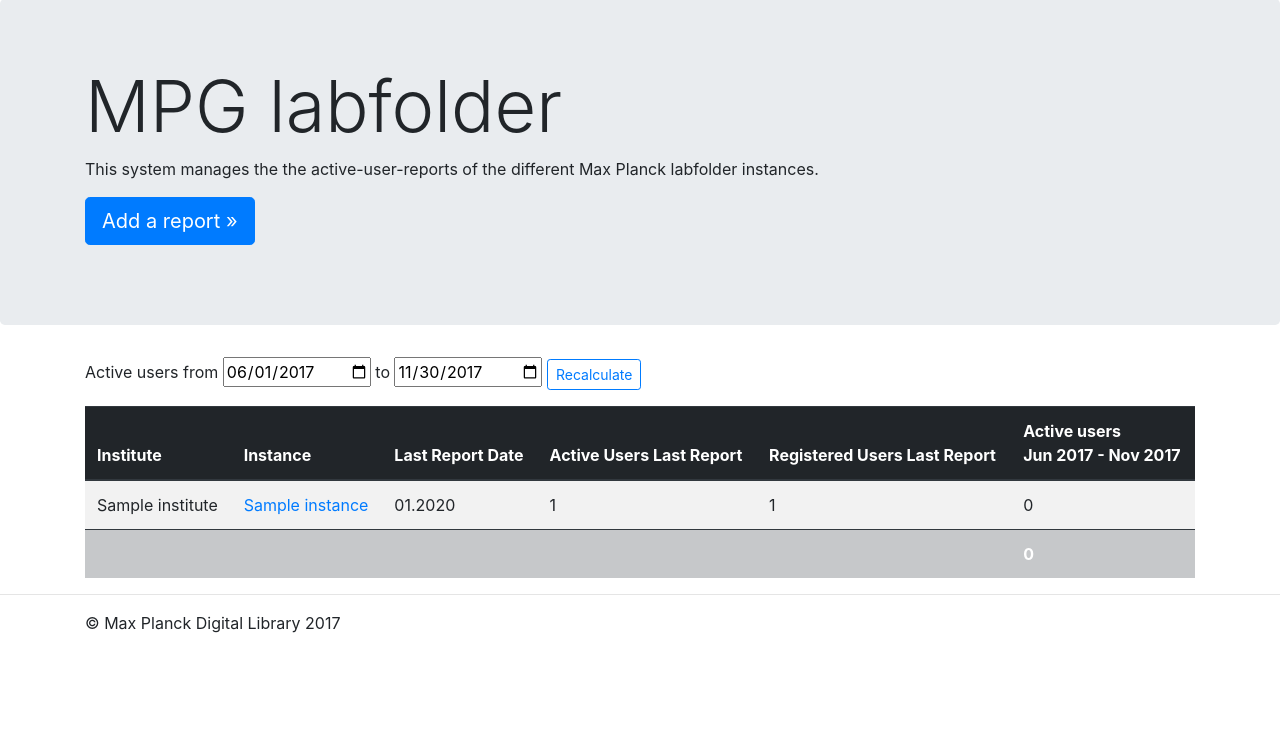
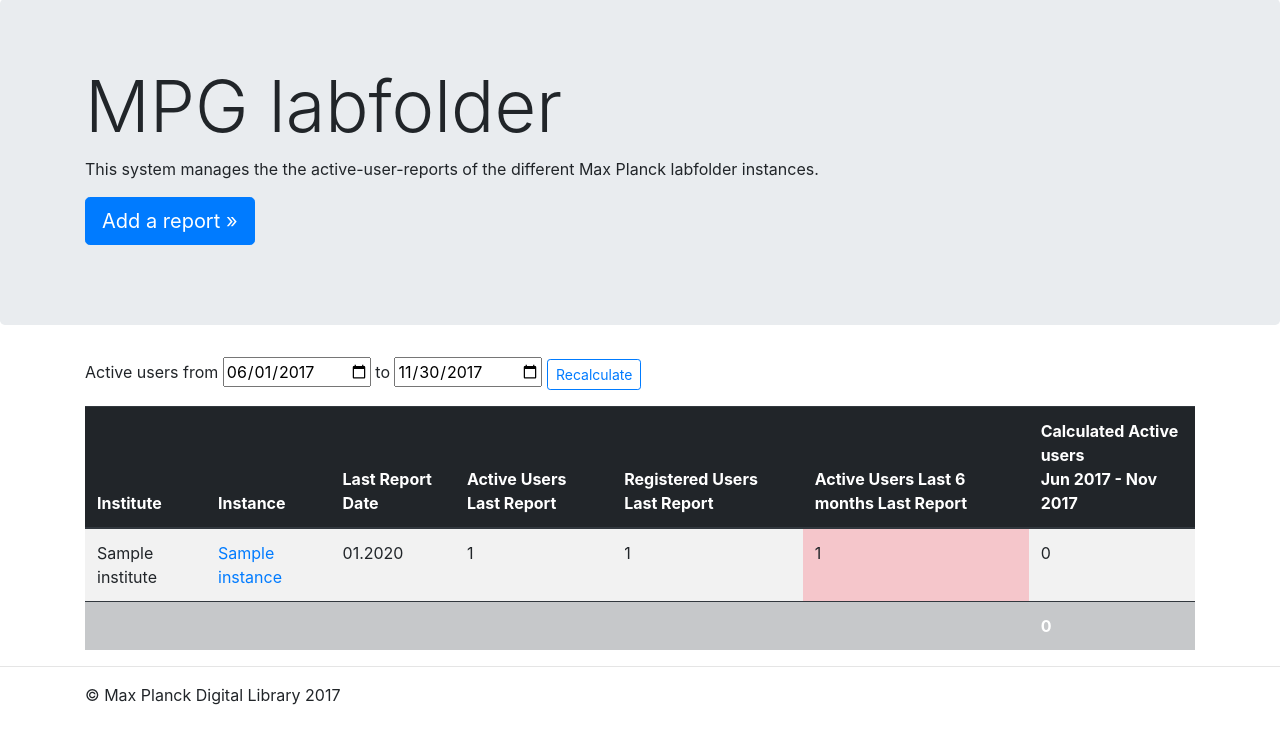
Before and after one commit to MPDL/labfolder_license_checker, a Django app: page / in a window 1280 px wide. Shown: the part 57-800 px from the top of the page. Run offline with Django 3.2, Linux system fonts and the light colour scheme; tables that the repository leaves empty hold one stand-in row (values such as "Sample post"); some libraries are stand-ins or nearby versions.

Commit message:
Added support for active_users_last_6_months in email reports

```diff
--- a/labfolder_license_checker_app/controller.py
+++ b/labfolder_license_checker_app/controller.py
@@ -18,6 +18,7 @@
              "(\n|\r|\r\n)"
              "Registered users: (?P<registered_users>\d*)(\n|\r|\r\n)"
              "Active users: (?P<active_users>\d*)(\n|\r|\r\n)"
+             "(Active users last six months: (?P<active_users_last_6_months>\d*)(\n|\r|\r\n))?"
              "(\n|\r|\r\n)"
              "User    Activity Count(\n|\r|\r\n)"
              "(\n|\r|\r\n)"
@@ -34,6 +35,8 @@
     logger.debug("Parsed registered users: " + registered_users)
     active_users = m.group("active_users")
     logger.debug("Parsed active users: " + active_users)
+    active_users_last_6_months = m.group("active_users_last_6_months")
+    logger.debug("Parsed active users last 6 months: " + str(active_users_last_6_months))
     activity_table = m.group("activity_table")
     logger.debug("Parsed activity table: " + activity_table)
 
@@ -45,6 +48,7 @@
         raise e
     activity_report.reportmonth = report_month;
     activity_report.registered_users = registered_users
+    activity_report.active_users_last_6_months = active_users_last_6_months
     activity_report.save()
 
     for line in activity_table.splitlines():
--- a/labfolder_license_checker_app/models.py
+++ b/labfolder_license_checker_app/models.py
@@ -41,6 +41,7 @@
     instance = models.ForeignKey(Instance, on_delete=models.CASCADE)
     reportmonth = models.DateField(default=None)
     registered_users = models.BigIntegerField(default=None)
+    active_users_last_6_months = models.BigIntegerField(default=None, null=True, blank=True)
 
     def entries(self):
         return self.activityreportentry_set.all()
--- a/labfolder_license_checker_app/templates/instance_overview.html
+++ b/labfolder_license_checker_app/templates/instance_overview.html
@@ -13,10 +13,12 @@
 <div class="container">
     <form method="post">
         {% csrf_token %}
-        <p>Active users from <input type="date" id="date_from_input" name="date_from_input" value="{{ date_from|date:'Y-m-d' }}" required="true"> to <input
-                type="date" id="date_to_input" name="date_to_input" value="{{ date_to|date:'Y-m-d' }}" required="true"> <input type="submit"
-                                                                                          class="btn btn-outline-primary btn-sm"
-                                                                                          value="Recalculate"></p>
+        <p>Active users from <input type="date" id="date_from_input" name="date_from_input"
+                                    value="{{ date_from|date:'Y-m-d' }}" required="true"> to <input
+                type="date" id="date_to_input" name="date_to_input" value="{{ date_to|date:'Y-m-d' }}" required="true">
+            <input type="submit"
+                   class="btn btn-outline-primary btn-sm"
+                   value="Recalculate"></p>
 
     </form>
     <table class="table table-striped">
@@ -29,7 +31,8 @@
             <th>Last Report Date</th>
             <th>Active Users Last Report</th>
             <th>Registered Users Last Report</th>
-            <th>Active users<br>{{ date_from|date:'M Y'}} - {{ date_to|date:'M Y'}}</th>
+            <th>Active Users Last 6 months Last Report</th>
+            <th>Calculated Active users<br>{{ date_from|date:'M Y'}} - {{ date_to|date:'M Y'}}</th>
 
         </tr>
 
@@ -46,8 +49,13 @@
             </td>
             <td>{% if instance.latest_report %} {{instance.latest_report.entries|length}} {% else %} - {%endif%}</td>
             <td>{% if instance.latest_report %} {{instance.latest_report.registered_users}} {% else %} - {%endif%}</td>
-            <td>{% active_users_by_date instance date_from date_to as active_users_queryset %}{{active_users_queryset|length}}
+
+            {% active_users_by_date instance date_from date_to as active_users_queryset %}
+            <td class="{% if active_users_queryset|length != instance.latest_report.active_users_last_6_months %} table-danger {% endif%}">
+                {% if instance.latest_report and instance.latest_report.active_users_last_6_months %} {{instance.latest_report.active_users_last_6_months}} {% else %} -
+                {%endif%}
             </td>
+            <td>{{active_users_queryset|length}}</td>
 
         </tr>
         {% endfor %}
@@ -57,6 +65,7 @@
             <td></td>
             <td></td>
             <td>{{all_registered_users}}</td>
+            <td></td>
             <th>{{all_active_users|length}}</th>
         </tr>
         </tbody>
```
Also changed, not shown: requirements.txt (+8 -0 lines), 1 other file.
